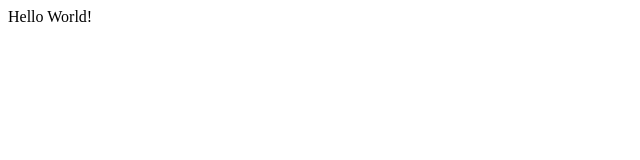
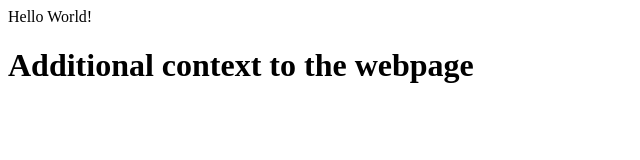
Before and after one commit to billywalters/demo-repo, a plain HTML site: page index.html in a window 1280 px wide. Shown: the whole page, without its empty margins (0-640 px from the left). Drawn offline with Linux system fonts and the light colour scheme.

Commit message:
added more details to index file

```diff
--- a/index.html
+++ b/index.html
@@ -1 +1,3 @@
 <div>Hello World!</div>
+
+<h1>Additional context to the webpage</h1>
```
